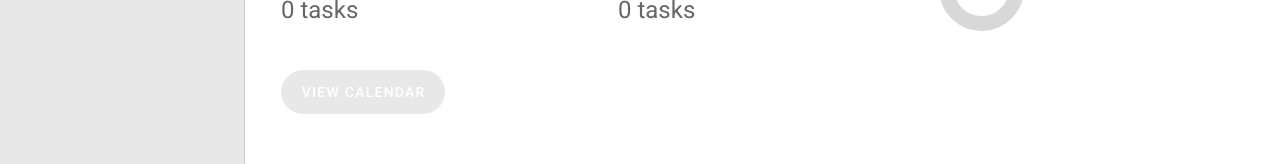
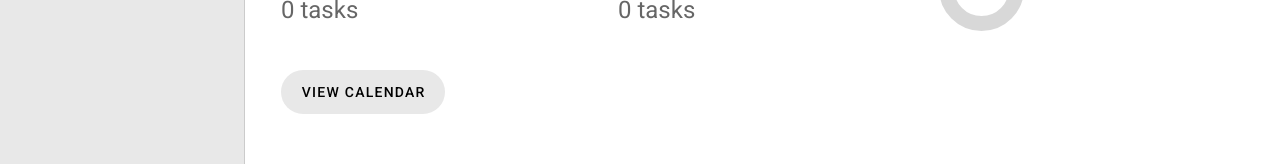
Before and after one commit to voidrlm/Reminder-VueJS, a Vue app: page /#/dashboard in a window 1280 px wide. Shown: the part 182-346 px from the top of the page. Built offline with nearby package versions, Linux system fonts and the light colour scheme.

Commit message:
Condtional button text color depending on theme

```diff
--- a/src/views/dashboard.vue
+++ b/src/views/dashboard.vue
@@ -62,6 +62,7 @@
             large
             elevation="0"
             class="ml-4 mt-5"
+            :class="$vuetify.theme.dark ? 'white--text' : 'black--text'"
           >
             View Calendar
           </v-btn>
```
